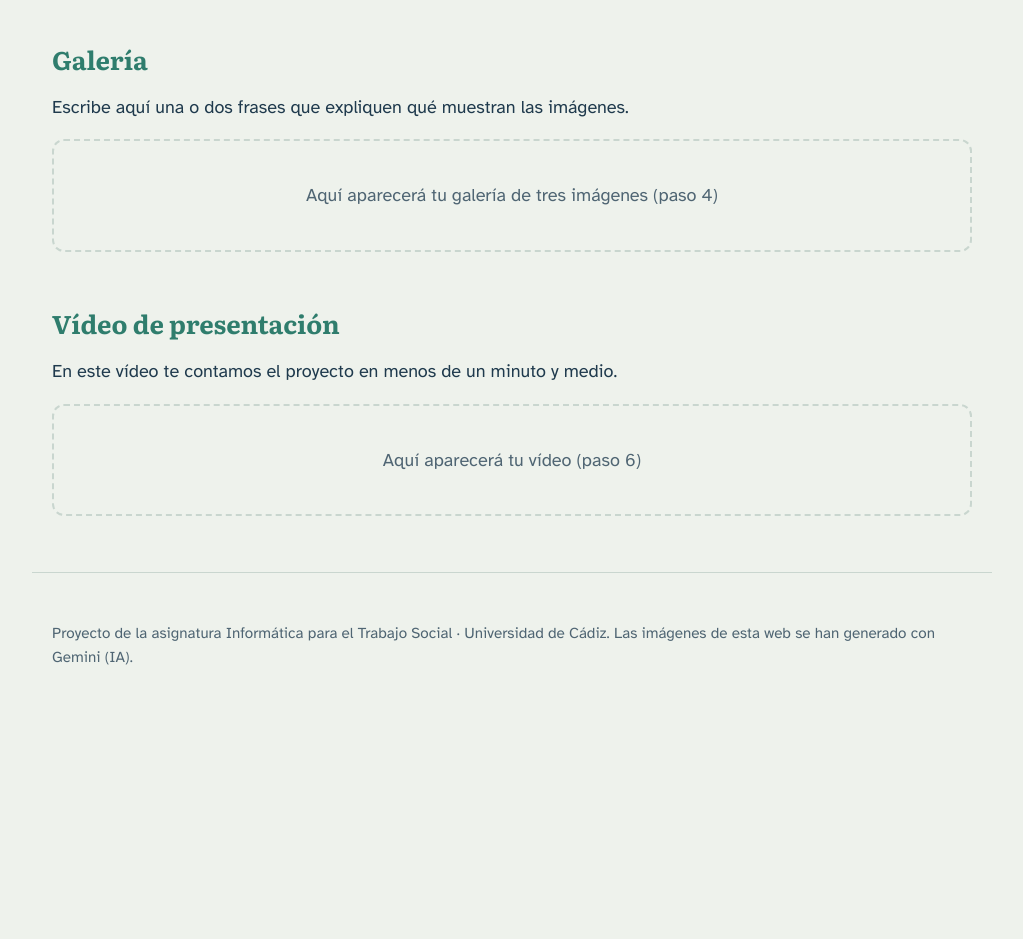
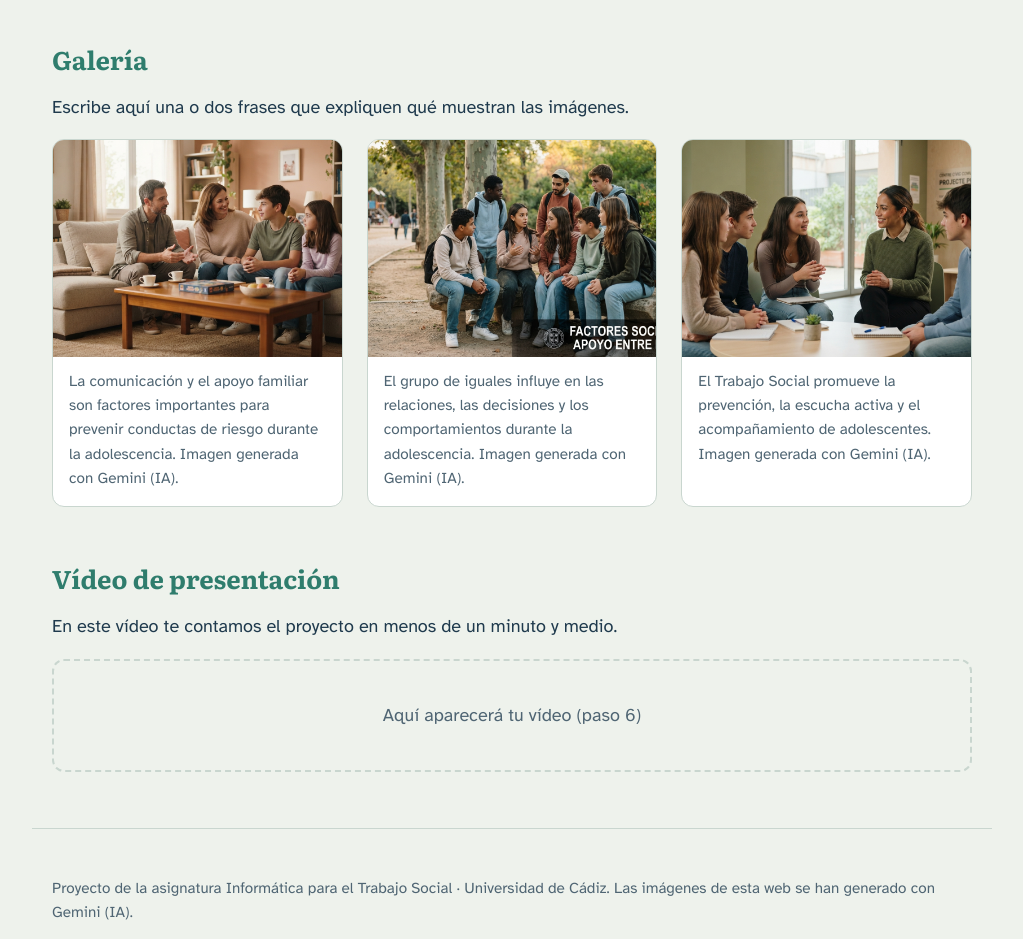
Before and after one commit to irenegalaan/practica-imagenes-video, a plain HTML site: page index.html in a window 1280 px wide. Shown: the part 920-1859 px from the top of the page, without its empty margins (128-1151 px from the left). Before the commit the page ends 1652 px from the top, so only its background shows below. Drawn offline with Linux system fonts and the light colour scheme.

Commit message:
Añado galería de imágenes

```diff
--- a/index.html
+++ b/index.html
@@ -164,6 +164,22 @@
 
       <div class="zona" data-aviso="Aquí aparecerá tu galería de tres imágenes (paso 4)">
         <!-- PASO 4: GALERÍA ============================= INICIO -->
+         <div class="galeria">
+  <figure>
+    <img src="img/galeria1.jpg" alt="Una familia conversa tranquilamente con un adolescente en el hogar.">
+    <figcaption>La comunicación y el apoyo familiar son factores importantes para prevenir conductas de riesgo durante la adolescencia. Imagen generada con Gemini (IA).</figcaption>
+  </figure>
+
+  <figure>
+    <img src="img/galeria2.jpg" alt="Un grupo diverso de adolescentes conversa en un parque.">
+    <figcaption>El grupo de iguales influye en las relaciones, las decisiones y los comportamientos durante la adolescencia. Imagen generada con Gemini (IA).</figcaption>
+  </figure>
+
+  <figure>
+    <img src="img/galeria3.jpg" alt="Una profesional del Trabajo Social conversa con varios adolescentes en un espacio comunitario.">
+    <figcaption>El Trabajo Social promueve la prevención, la escucha activa y el acompañamiento de adolescentes. Imagen generada con Gemini (IA).</figcaption>
+  </figure>
+</div>
 
         <!-- PASO 4: GALERÍA ================================ FIN -->
       </div>
```
Also changed, not shown: img/galeria1.jpg (added), img/galeria2.jpg (added), img/galeria3.jpg (added).
